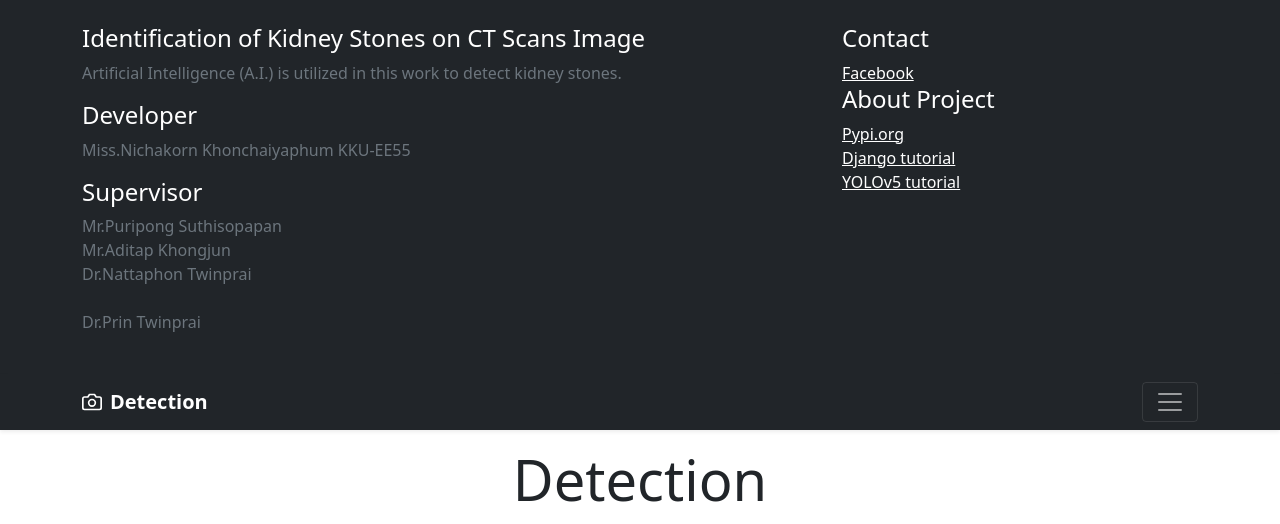
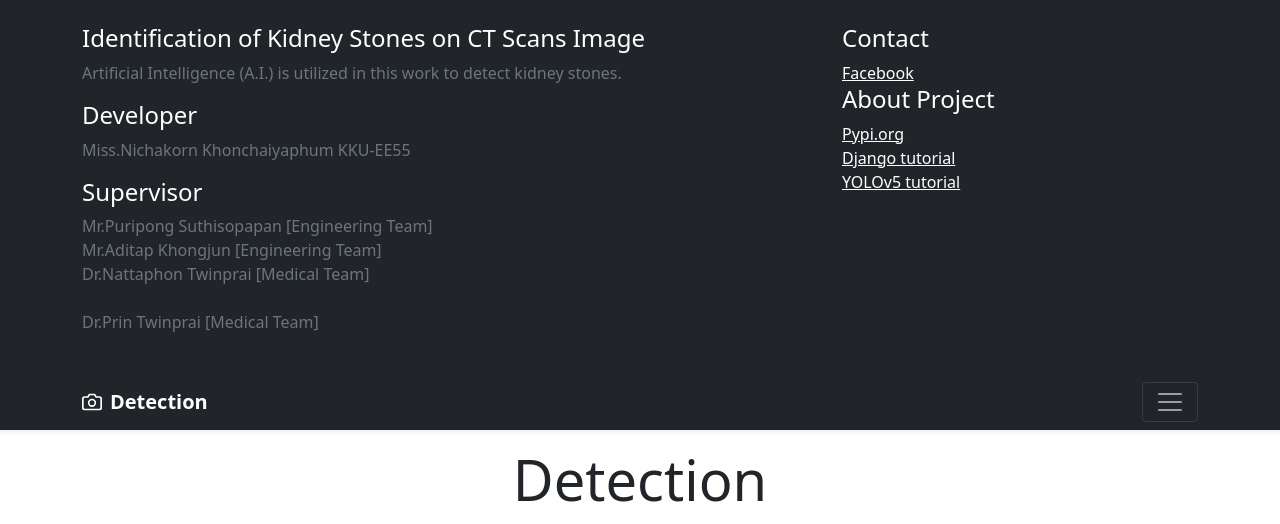
Before and after one commit to NichaData/Web, a Django app: page / in a window 1280 px wide, after a click that opens the changed part. Shown: the top 524 px of the page. Run offline with Django 3.2, Linux system fonts and the light colour scheme; parts of the project's set-up code (start-up, migrations or seed data) failed here and were passed over.

Commit message:
Update headerPage.html

```diff
--- a/template/headerPage.html
+++ b/template/headerPage.html
@@ -50,7 +50,7 @@
           <h4 class="text-white">Developer</h4>
           <p class="text-muted">Miss.Nichakorn Khonchaiyaphum KKU-EE55</p>
           <h4 class="text-white">Supervisor</h4>
-          <p class="text-muted">Mr.Puripong Suthisopapan <Engineering Team><br>Mr.Aditap Khongjun <Engineering Team><br>Dr.Nattaphon Twinprai <Medical Team><br><br>Dr.Prin Twinprai <Medical Team></p>
+          <p class="text-muted">Mr.Puripong Suthisopapan [Engineering Team]<br>Mr.Aditap Khongjun [Engineering Team]<br>Dr.Nattaphon Twinprai [Medical Team]<br><br>Dr.Prin Twinprai [Medical Team]</p>
         </div>
       <div class="col-sm-4 offset-md-1 py-4">
           <h4 class="text-white">Contact</h4>
```
